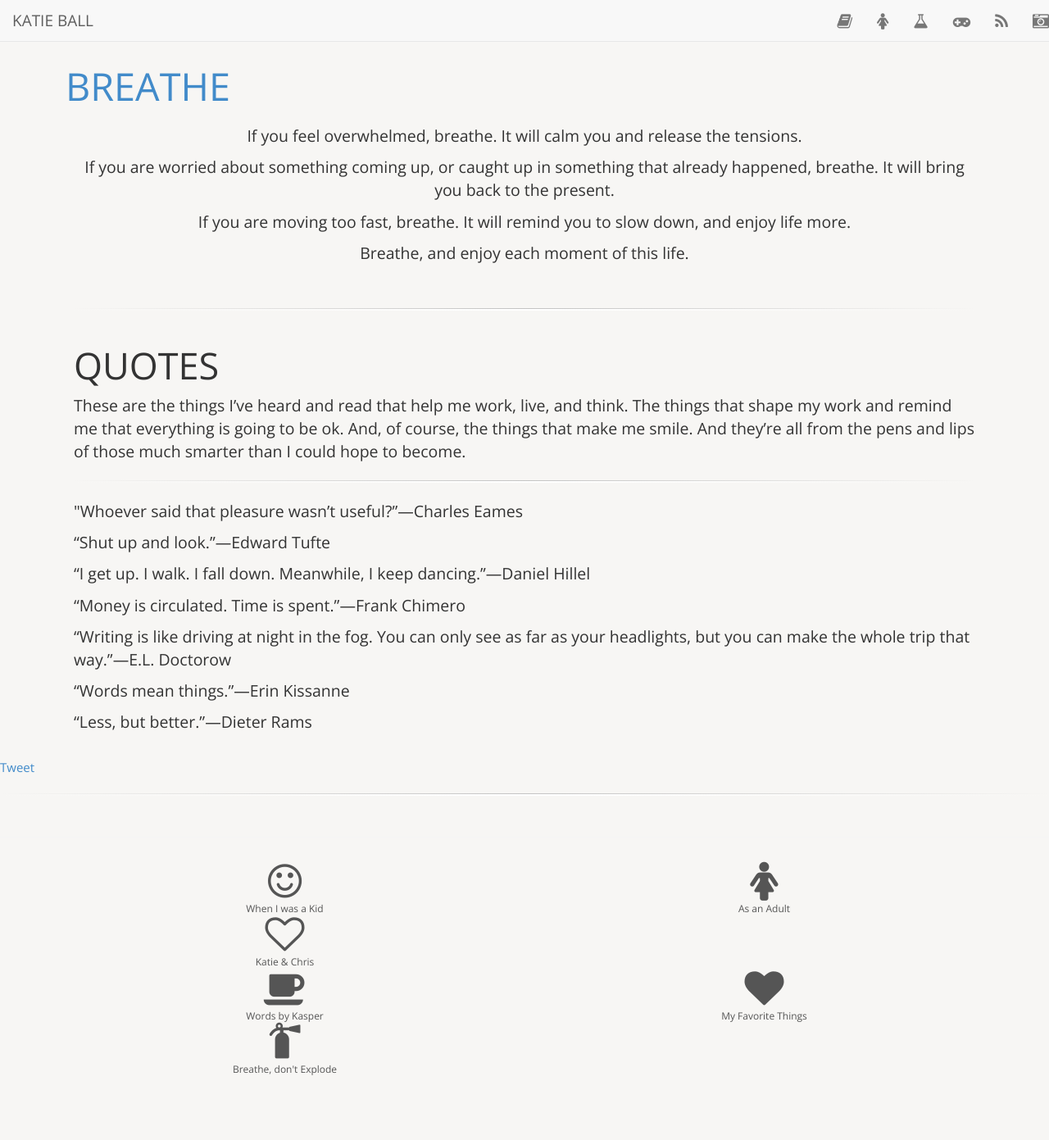
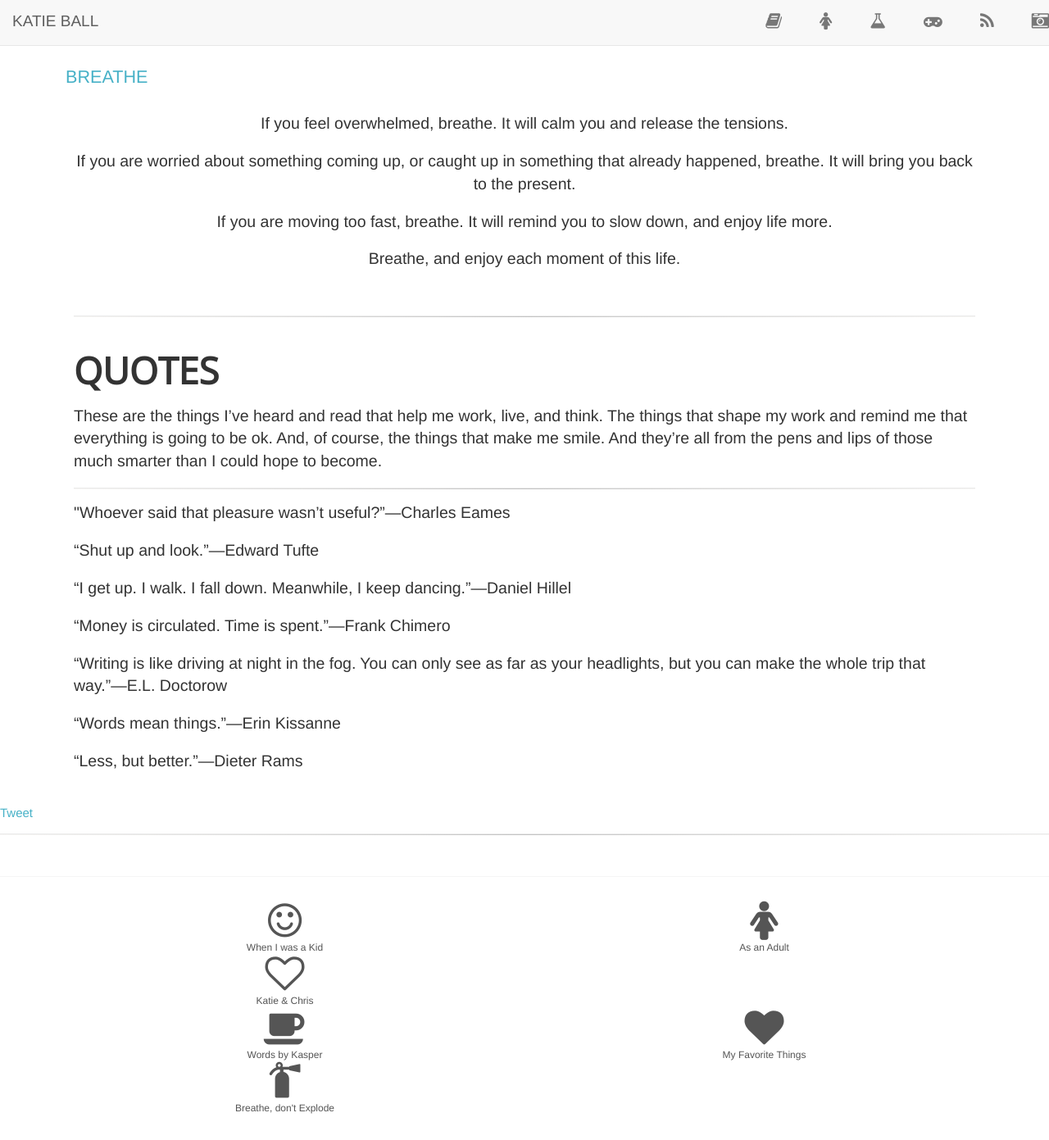
Before and after one commit to roachhd/roachhd.github.io, a Jekyll site: the page built from breathe/index.html, in a window 1280 px wide and 1391 px high. Shown: the whole window at 82% size. Built offline with Jekyll 4.4.1, drawn with Linux system fonts in a browser that asks for light colours; nearby versions of some CDN libraries; comment, search, counter and statistics services are not loaded.

Commit message:
Update innerlayout.html

```diff
--- a/_layouts/innerlayout.html
+++ b/_layouts/innerlayout.html
@@ -14,7 +14,7 @@
 
 
   <link href="/css/up.css" rel="stylesheet">
-
+<link href="/css/kb-style1.css" rel="stylesheet">
   <!--[if lt IE 9]>
   <script src="http://html5shim.googlecode.com/svn/trunk/html5.js"></script>
   <![endif]-->
```
